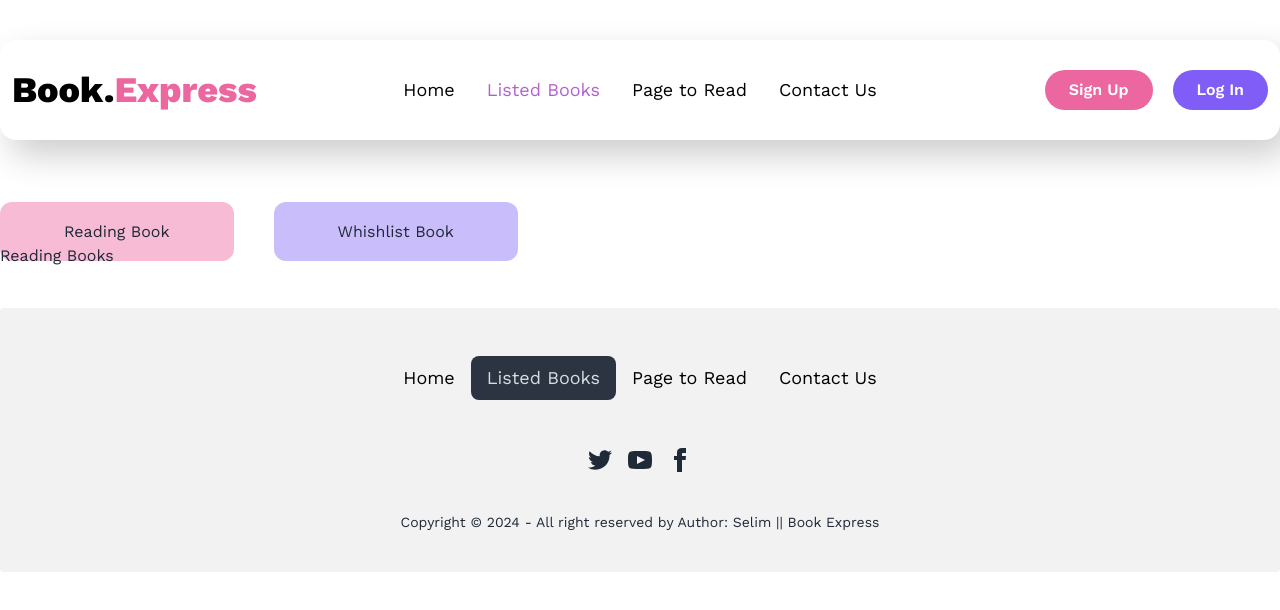
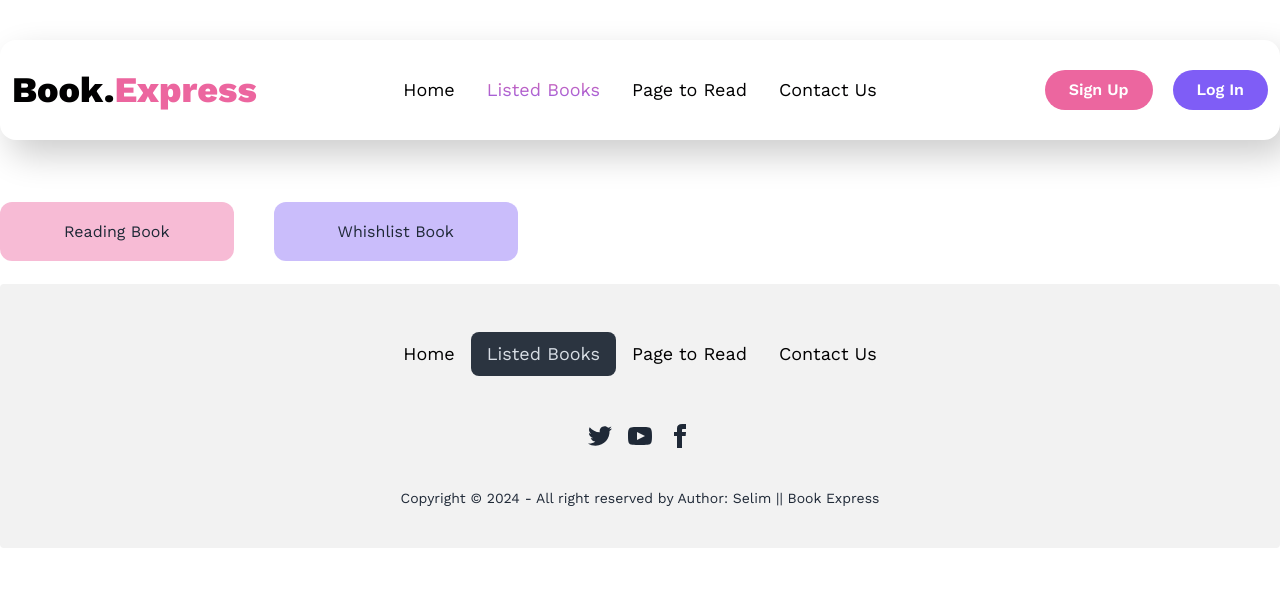
Before and after one commit to mdselimme/Book-Express-React-Website, a React (Vite) app: page /listedbooks/readingbooks in a window 1280 px wide. Shown: the top 610 px of the page. Built offline with nearby package versions, Linux system fonts and the light colour scheme.

Commit message:
show-reading-book-data

```diff
--- /dev/null
+++ b/src/components/ListedBooks/ReadingBooks/ReadingBook/ReadingBook.jsx
@@ -0,0 +1,9 @@
+const ReadingBook = () => {
+  return (
+    <div>
+      <h2>read book</h2>
+    </div>
+  );
+};
+
+export default ReadingBook;
--- a/src/components/ListedBooks/ReadingBooks/ReadingBooks.jsx
+++ b/src/components/ListedBooks/ReadingBooks/ReadingBooks.jsx
@@ -1,20 +1,21 @@
 import { useEffect } from "react";
 import { useState } from "react";
 import { getDbData } from "../../../DbData/DbData";
-
+import ReadingBook from "./ReadingBook/ReadingBook";
 
 const ReadingBooks = () => {
-
   const [readingData, setReadingData] = useState([]);
 
-    useEffect(()=>{
+  useEffect(() => {
     const data = getDbData("read");
     setReadingData(data);
-    },[])
+  }, []);
 
   return (
     <div>
-            <h1>Reading Books</h1>
+      {readingData.map((data, idx) => (
+        <ReadingBook key={idx} readbook={data}></ReadingBook>
+      ))}
     </div>
   );
 };
```
Lines whose indentation alone changed are shown as unchanged.
